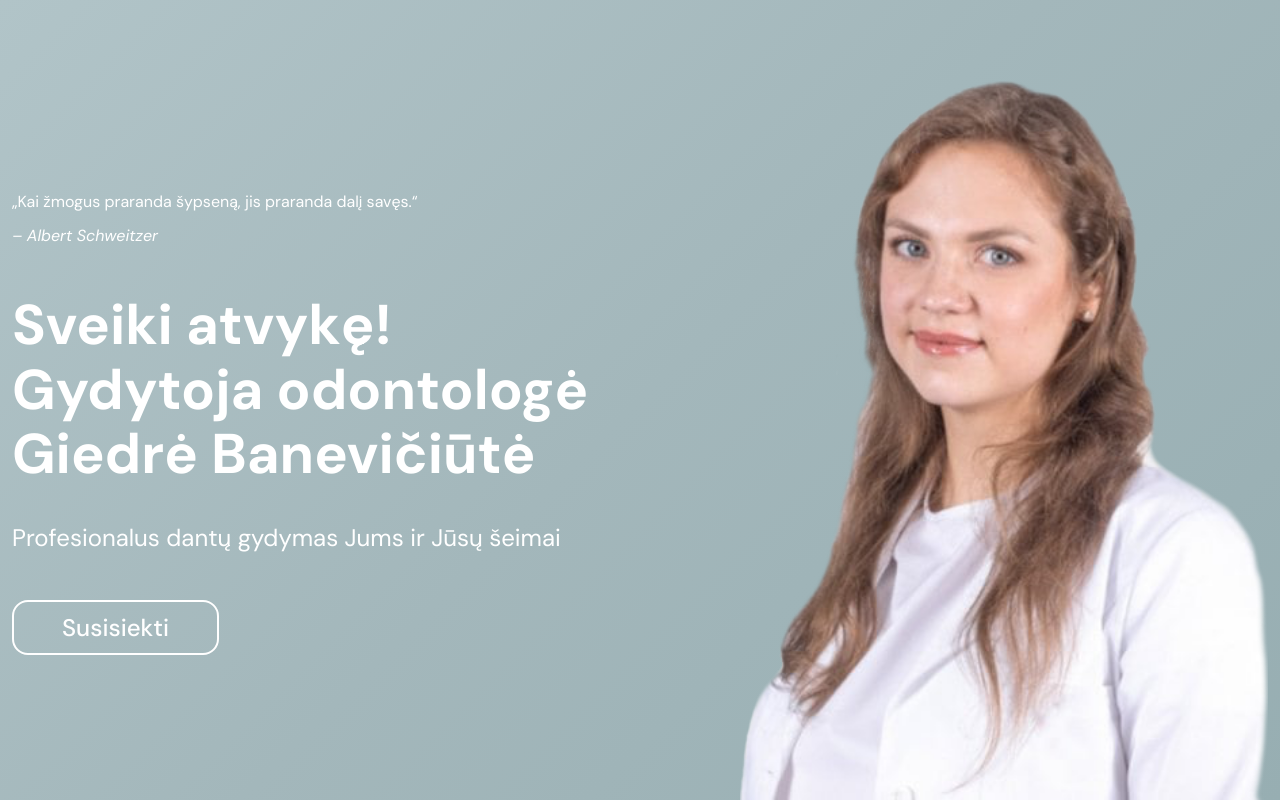
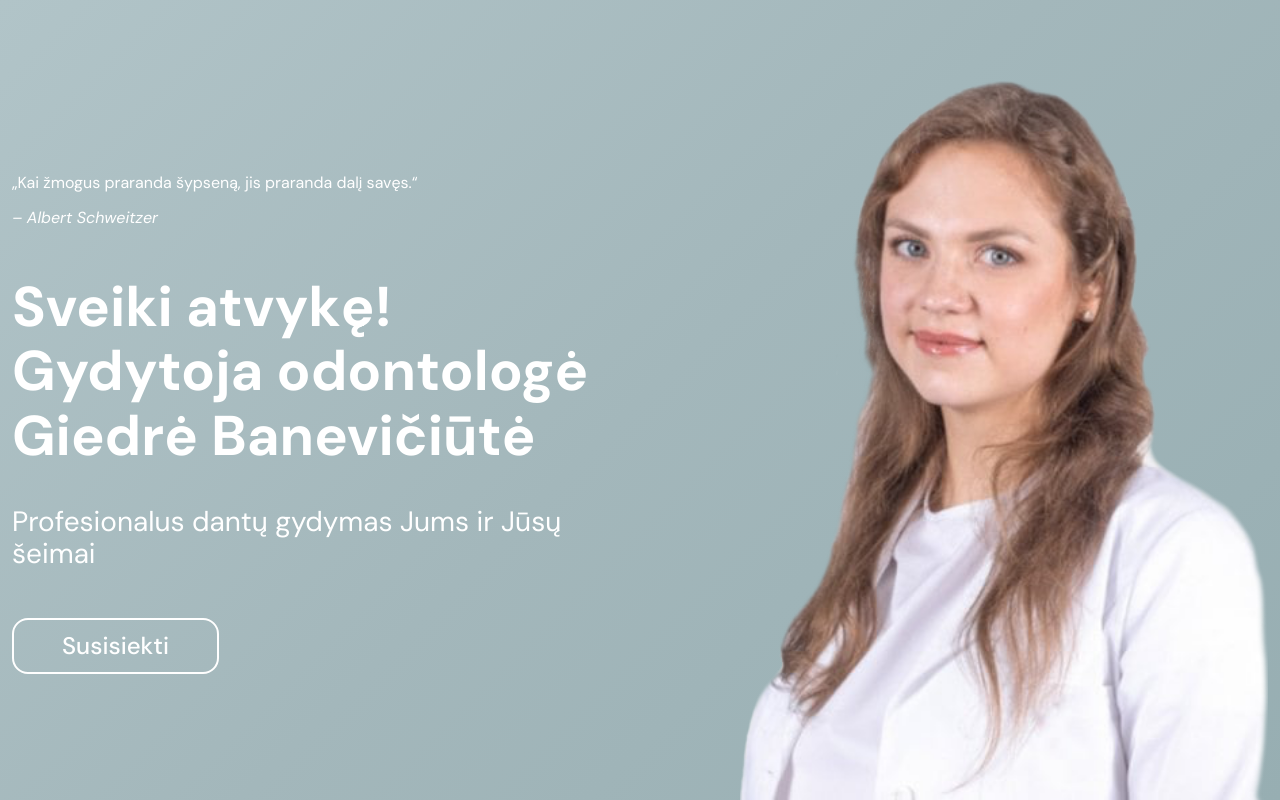
Before and after one commit to paulando/odontologegiedre, a plain HTML site: page index.html in a window 1280 px wide. Drawn offline with Linux system fonts and the light colour scheme.

Commit message:
Increase font size for introductory paragraph

```diff
--- a/index.html
+++ b/index.html
@@ -27,7 +27,7 @@
             <i>– Albert Schweitzer</i>
           </div>
           <h1 style="font-size:3.5rem;margin-top:3rem;" class="color-white">Sveiki atvykę! <br>Gydytoja odontologė Giedrė Banevičiūtė</h1>
-          <p style="font-size: 1.5rem; margin: 2rem 0 3rem;" class="color-white">Profesionalus dantų gydymas Jums ir Jūsų šeimai</p>
+          <p style="font-size: 1.75rem; margin: 2rem 0 3rem;" class="color-white">Profesionalus dantų gydymas Jums ir Jūsų šeimai</p>
           <p><a href="https://forms.gle/LFKgbkXk4Mu2Kcsm6" class="btn" target="_blank">Susisiekti</a></p>
         </div>
         <div class="column is-6" style="align-self: flex-end;">
```
